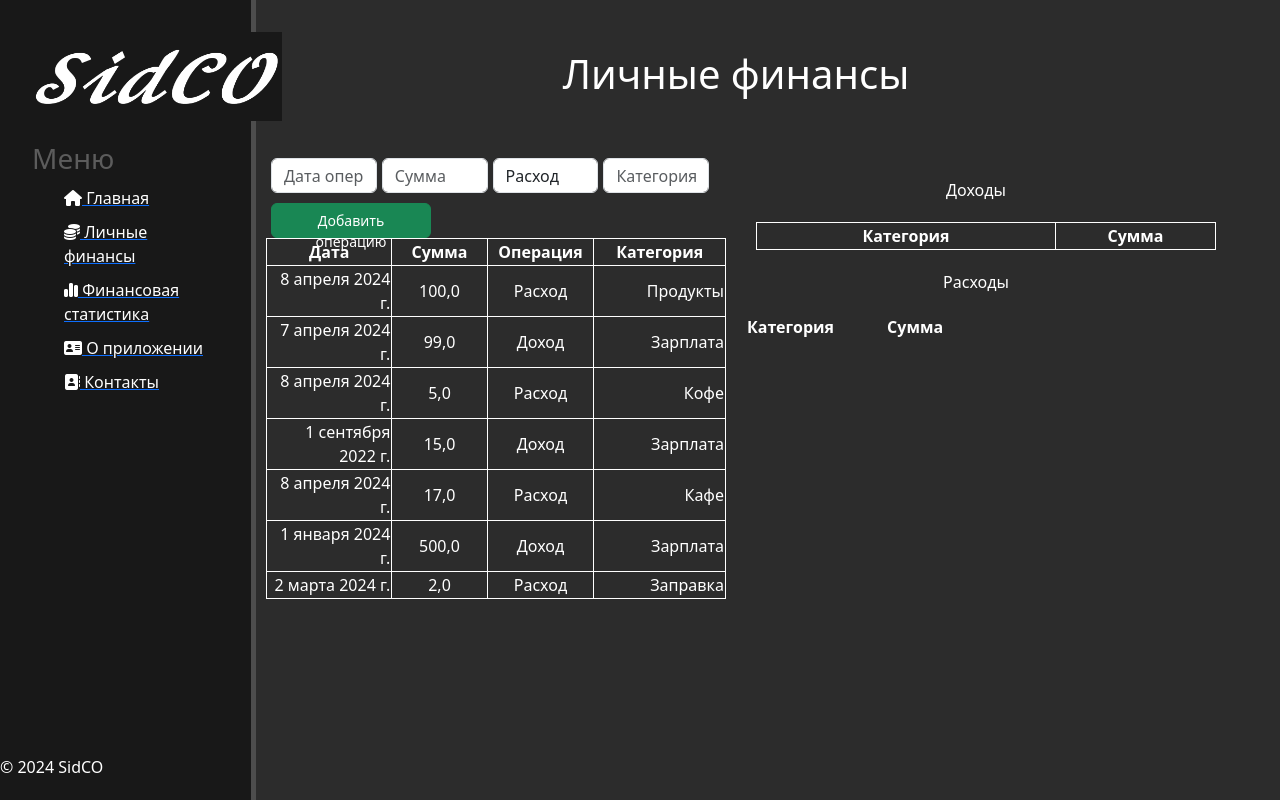
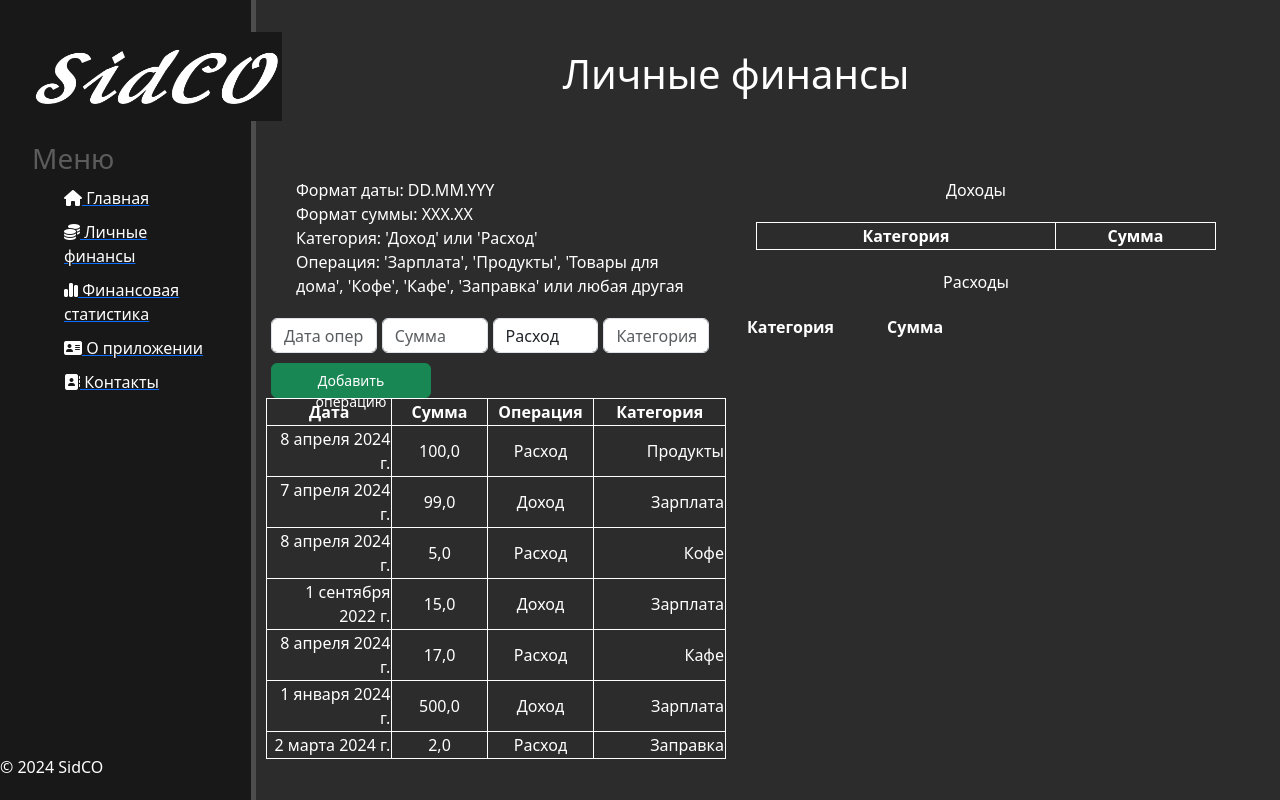
Before and after one commit to DzianisSinkevich/pydjango, a Django app: template findata/templates/findata/findata_home.html in a window 1280 px wide. Run offline with Django 5.2, Linux system fonts and the light colour scheme; the template is opened without the code that fills it: values that come from a table or form of the project are taken from there, others are empty; data comes from the database, SQL or seed files in the repository; both versions use the stored data as it was after the commit.

Commit message:
Several fixes

```diff
--- a/findata/templates/findata/findata_home.html
+++ b/findata/templates/findata/findata_home.html
@@ -15,6 +15,10 @@
     <div class="div_main">
         <div id="line_block">
             <div class="new_operation">
+                <p>Формат даты: DD.MM.YYY<br>
+                    Формат суммы: XXX.XX<br>
+                    Категория: 'Доход' или 'Расход'<br>
+                    Операция: 'Зарплата', 'Продукты', 'Товары для дома', 'Кофе', 'Кафе', 'Заправка' или любая другая</p>
                 <form method="POST" class="post-form">
                     {% csrf_token %}
                     {{ form.date }}
--- a/pydjango/settings.py
+++ b/pydjango/settings.py
@@ -26,7 +26,8 @@ SECRET_KEY = "django"
 # SECURITY WARNING: don't run with debug turned on in production!
 DEBUG = True
 
-ALLOWED_HOSTS = ['158.160.138.112']
+ALLOWED_HOSTS = ['158.160.138.112',
+                 '127.0.0.1']
 
 
 # Application definition
```
Also changed, not shown: findata/views.py (+0 -7 lines), db.sqlite3.
